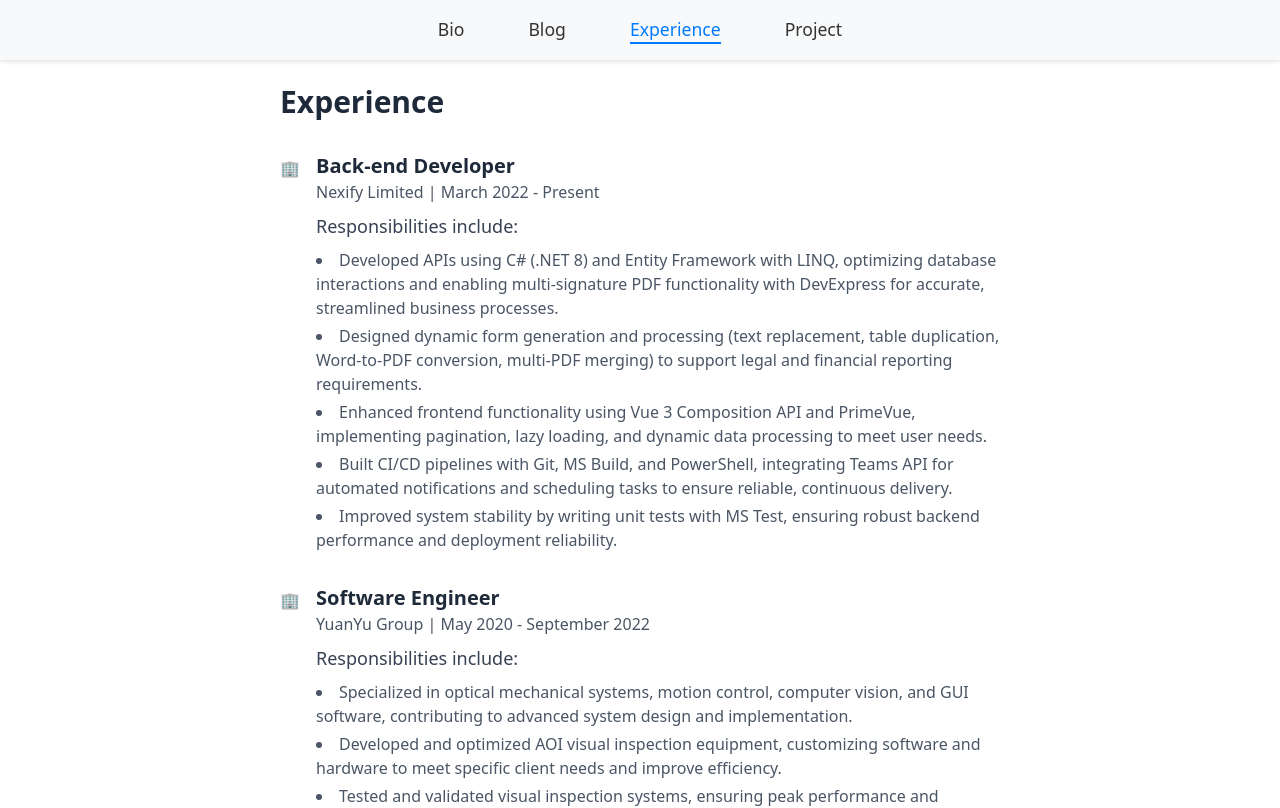
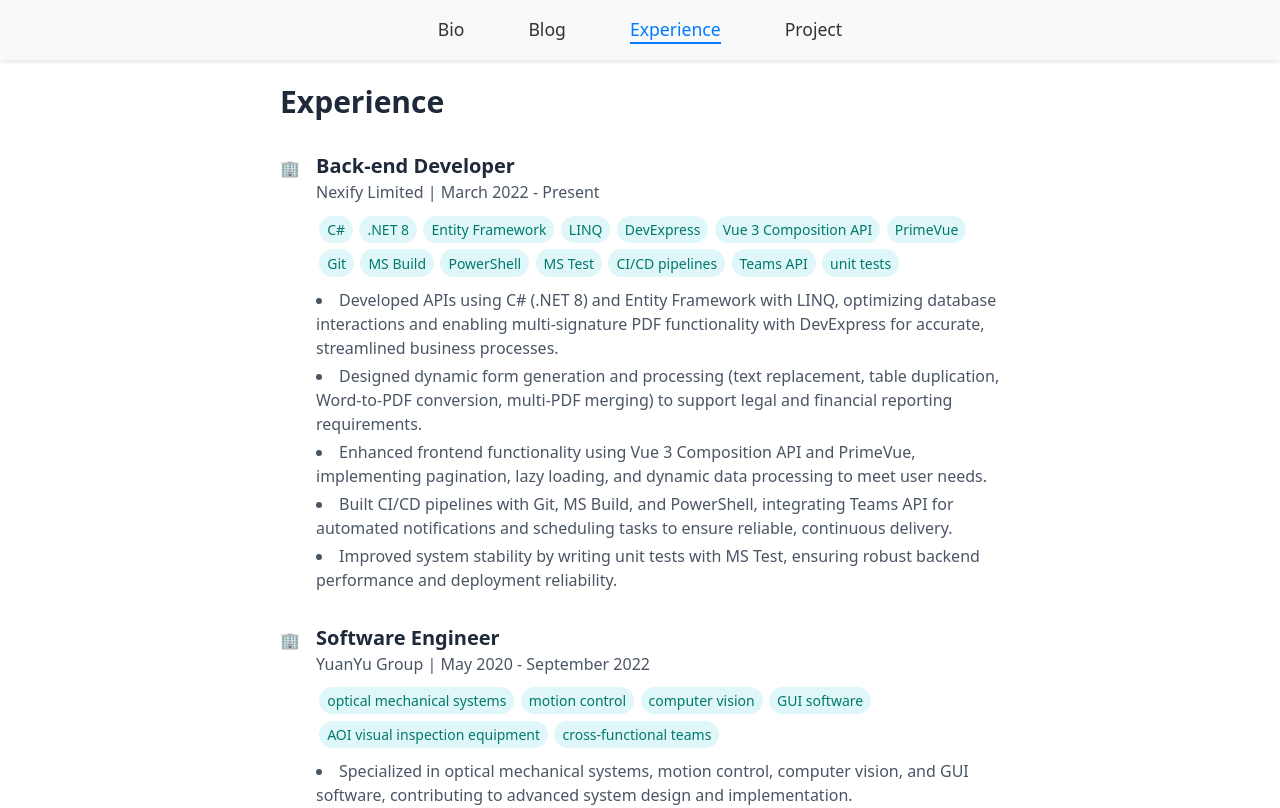
Before and after one commit to yanzzzzzzzzz/personal-website, a Vue app: page /#/experience in a window 1280 px wide. Shown: the top 808 px of the page. Built offline with nearby package versions, Linux system fonts and the light colour scheme.

Commit message:
Add skill

```diff
--- a/src/views/Experience.vue
+++ b/src/views/Experience.vue
@@ -13,8 +13,10 @@
           <p class="text-gray-600">
             {{ experience.company }} | {{ experience.period }}
           </p>
-          <h3 class="text-lg font-medium text-gray-700 mt-2">
-            Responsibilities include:
+          <h3 class="text-s font-medium text-gray-400 mt-2">
+            <span v-for="(skill, idx) in experience.skills" :key="idx" class="skill-capsule">
+              {{ skill }}
+            </span>
           </h3>
           <ul class="list-disc list-inside text-gray-600 mt-2 space-y-1">
             <li
@@ -56,6 +58,7 @@
   company: string;
   period: string;
   responsibilities: string[];
+  skills:string[];
 }
 
 interface Education {
@@ -77,6 +80,7 @@
       "Built CI/CD pipelines with Git, MS Build, and PowerShell, integrating Teams API for automated notifications and scheduling tasks to ensure reliable, continuous delivery.",
       "Improved system stability by writing unit tests with MS Test, ensuring robust backend performance and deployment reliability.",
     ],
+    skills:["C#",".NET 8","Entity Framework","LINQ","DevExpress","Vue 3 Composition API","PrimeVue","Git","MS Build","PowerShell","MS Test","CI/CD pipelines","Teams API","unit tests"],
   },
   {
     title: "Software Engineer",
@@ -88,6 +92,7 @@
       "Tested and validated visual inspection systems, ensuring peak performance and reliability for production environments.",
       "Worked with cross-functional teams, delivering projects on schedule and within budget while meeting quality standards.",
     ],
+    skills:["optical mechanical systems","motion control","computer vision","GUI software","AOI visual inspection equipment","cross-functional teams"],
   },
 ]);
 
@@ -102,4 +107,14 @@
 ]);
 </script>
 
-<style scoped></style>
+<style scoped>
+.skill-capsule {
+  display: inline-block;
+  background-color: #e0f7fa;
+  color: #00796b;
+  padding: 0.2rem 0.5rem;
+  margin: 0.2rem;
+  border-radius: 9999px;
+  font-size: 0.875rem;
+}
+</style>
```
